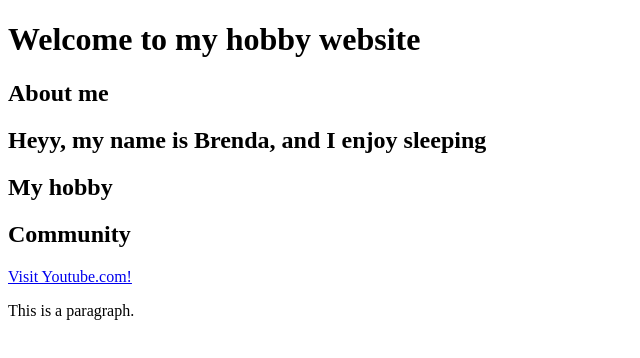
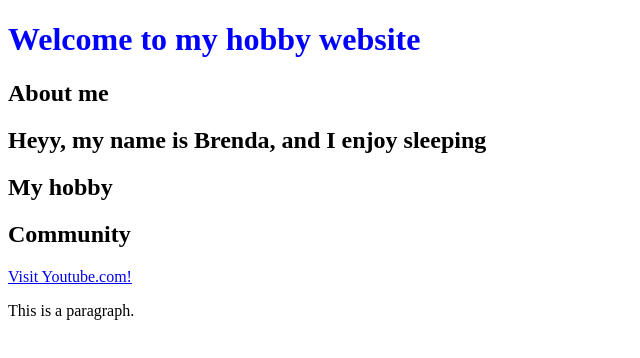
Before and after one commit to Xbrenda/my-second-webpage, a plain HTML site: page index.html in a window 1280 px wide. Shown: the whole page, without its empty margins (0-640 px from the left). Drawn offline with Linux system fonts and the light colour scheme.

Commit message:
Update index.html

```diff
--- a/index.html
+++ b/index.html
@@ -1,11 +1,12 @@
 <!DOCTYPE html>
 <html>
-<body>
   <head>
     <title>Brenda's hobby page</title>
     <link rel="icon" type="image/x-icon" href="/images/favicon.ico">
+  </head>
+<body>
 
-<h1>Welcome to my hobby website</h1>
+<h1 style="color:blue;">Welcome to my hobby website</h1>
   <h2>About me</h2>
   <h2>Heyy, my name is  Brenda, and I enjoy sleeping</h2>
   <h2>My hobby</h2>
```
